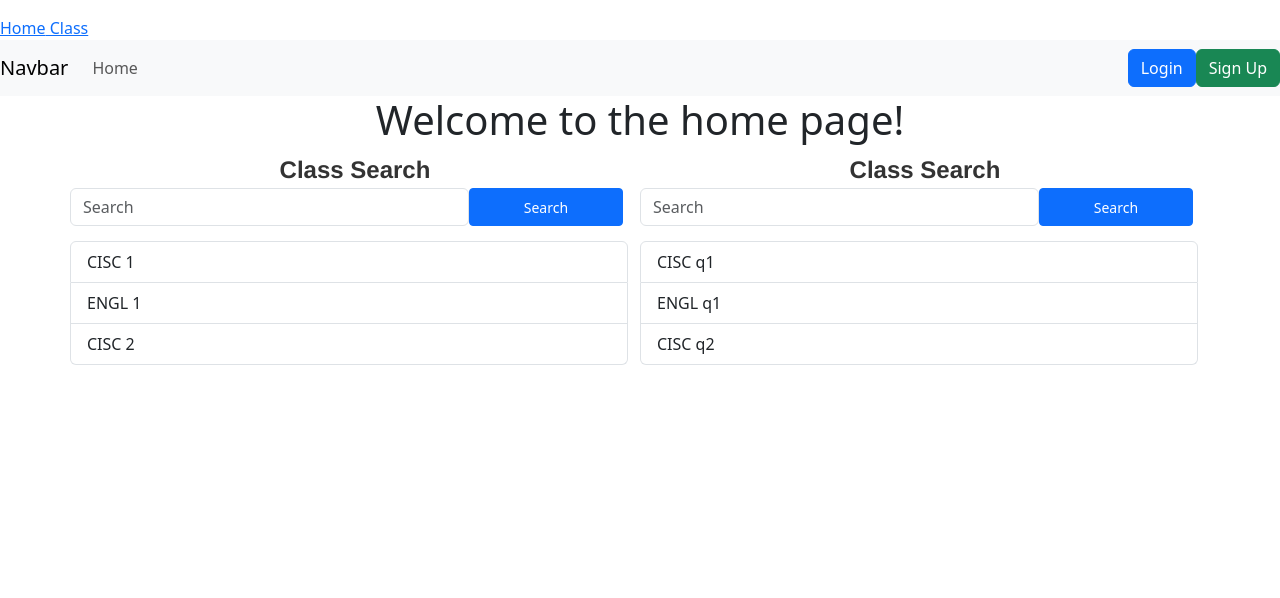
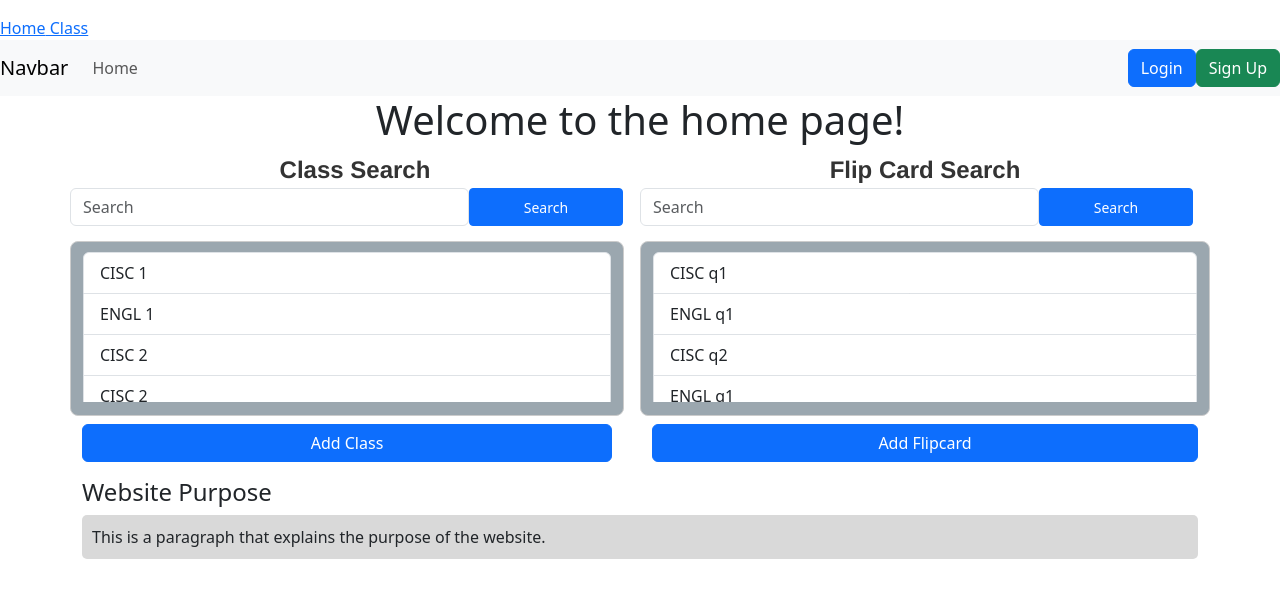
Before and after one commit to freddycmh/ClassmateFinder, a React (Create React App) app: page / in a window 1280 px wide. Shown: the top 598 px of the page. Built offline with nearby package versions, Linux system fonts and the light colour scheme.

Commit message:
feat: initial home page set up

```diff
--- a/src/App.css
+++ b/src/App.css
@@ -72,3 +72,29 @@ nav {
     font-weight: bold;
     color: #333;
 }
+
+.list-container{
+    background-color: rgba(155, 167, 175, 1);
+    overflow-y: auto;
+    max-height: 150px;
+}
+
+.fixed-box {
+    height: 175px;
+    overflow-y: auto;
+    background-color: rgba(155, 167, 175, 1);
+    border-radius: 8px;
+    padding: 10px;
+    border: 1px solid #ccc; /* Add a border for better visual appearance */
+
+  }
+
+.list-group{
+    justify-content: center;
+}
+
+.home-purpose {
+    background-color: rgba(217, 217, 217, 1);
+    padding: 10px; /* Add padding for better visual appearance */
+    border-radius: 5px; /* Add border radius for rounded corners */
+}
--- a/src/Pages/Home.js
+++ b/src/Pages/Home.js
@@ -6,12 +6,16 @@ const Home = () => {
     const allClass = [
         { id: 1, className: "CISC 1" },
         { id: 2, className: "ENGL 1" },
+        { id: 3, className: "CISC 2" },
         { id: 3, className: "CISC 2" }
     ];
     const allQuiz = [
         { id: 1, quizName: "CISC q1" },
         { id: 2, quizName: "ENGL q1" },
-        { id: 3, quizName: "CISC q2" }
+        { id: 3, quizName: "CISC q2" },
+        { id: 2, quizName: "ENGL q1" },
+        { id: 2, quizName: "ENGL q1" },
+        { id: 2, quizName: "ENGL q1" },
     ];
 
     const [classSearchTerm, setClassSearchTerm] = useState('');
@@ -31,6 +35,9 @@ const Home = () => {
         if (!!classSearchTerm && classSearchTerm !== ''){
             filteredClass = allClass.filter(eachClass => eachClass.className.toLowerCase().includes(classSearchTerm.toLowerCase()));
             setFilterdClass(filteredClass);
+        } else {
+            filteredClass = allClass;
+            setFilterdClass(filteredClass);
         }
     }
 
@@ -42,6 +49,9 @@ const Home = () => {
         let filteredQuiz = allQuiz;
         if (!!quizSearchTerm && quizSearchTerm !== ''){
             filteredQuiz = allQuiz.filter(eachQuiz => eachQuiz.quizName.toLowerCase().includes(quizSearchTerm.toLowerCase()));
+            setFilteredQuiz(filteredQuiz);
+        } else {
+            filteredQuiz = allQuiz;
             setFilteredQuiz(filteredQuiz);
         }
     }
@@ -68,17 +78,35 @@ const Home = () => {
                                 <button className="btn btn-primary btn-sm home-search-button " type="button" onClick={handleClassSearchClick} >Search</button>
 
                         </div>
-                        <div className="row">
+                        <div className="row all-list-item">
+                            <div className="me-3 col fixed-box">
+                                {
+                                    filteredClass.length > 0 ? (
+                                        <div className="list-container">
                                             <ul className="list-group">
-                                {filteredClass.map(({id, className}) => (
+                                                {filteredClass.map(({ id, className }) => (
                                                     <li key={id} className="list-group-item">{className}</li>
                                                 ))}
                                             </ul>
                                         </div>
+                                    ) : (
+                                        <p> No Class Found </p>
+                                    )
+                                }
+
+                            </div>
+                        </div>
+                        <div className="row">
+                            <div className = "col">
+                                <div class="mt-2 me-3 d-grid">
+                                    <button class="btn btn-primary" type="button">Add Class</button>
+                                </div>
+                            </div>
+                        </div>
                     </div>
                     <div className = "col">
                         <div className="home-subtitle-container">
-                            <span className="home-subtitle">Class Search</span>
+                            <span className="home-subtitle">Flip Card Search</span>
                         </div>
 
                         <div className= "row home-search-container">
@@ -87,13 +115,37 @@ const Home = () => {
                                 <button className="btn btn-primary btn-sm home-search-button " type="button" onClick={handleQuizSearchClick} >Search</button>
 
                         </div>
-                        <div className="row">
+                        <div className="row all-list-item">
+                            <div className="col fixed-box">
+                                {
+                                    filteredQuiz.length > 0 ? (
+                                        <div className="list-container">
                                             <ul className="list-group">
-                                {filteredQuiz.map(({id, quizName}) => (
+                                                {filteredQuiz.map(({ id, quizName }) => (
                                                     <li key={id} className="list-group-item">{quizName}</li>
                                                 ))}
                                             </ul>
                                         </div>
+                                    ) : (
+                                        <p> No Quiz Found </p>
+                                    )
+                                }
+
+                            </div>
+                        </div>
+                        <div className = "col">
+                                <div class="mt-2  d-grid">
+                                    <button class="btn btn-primary" type="button">Add Flipcard</button>
+                                </div>
+                            </div>
+                    </div>
+                </div>
+                <div class="row mt-3">
+                    <div class="col">
+                        <h4 class="text-start">Website Purpose</h4>
+                            <p class="text-start home-purpose">
+                                This is a paragraph that explains the purpose of the website.
+                            </p>
                     </div>
                 </div>
 
```
Lines whose indentation alone changed are shown as unchanged.
